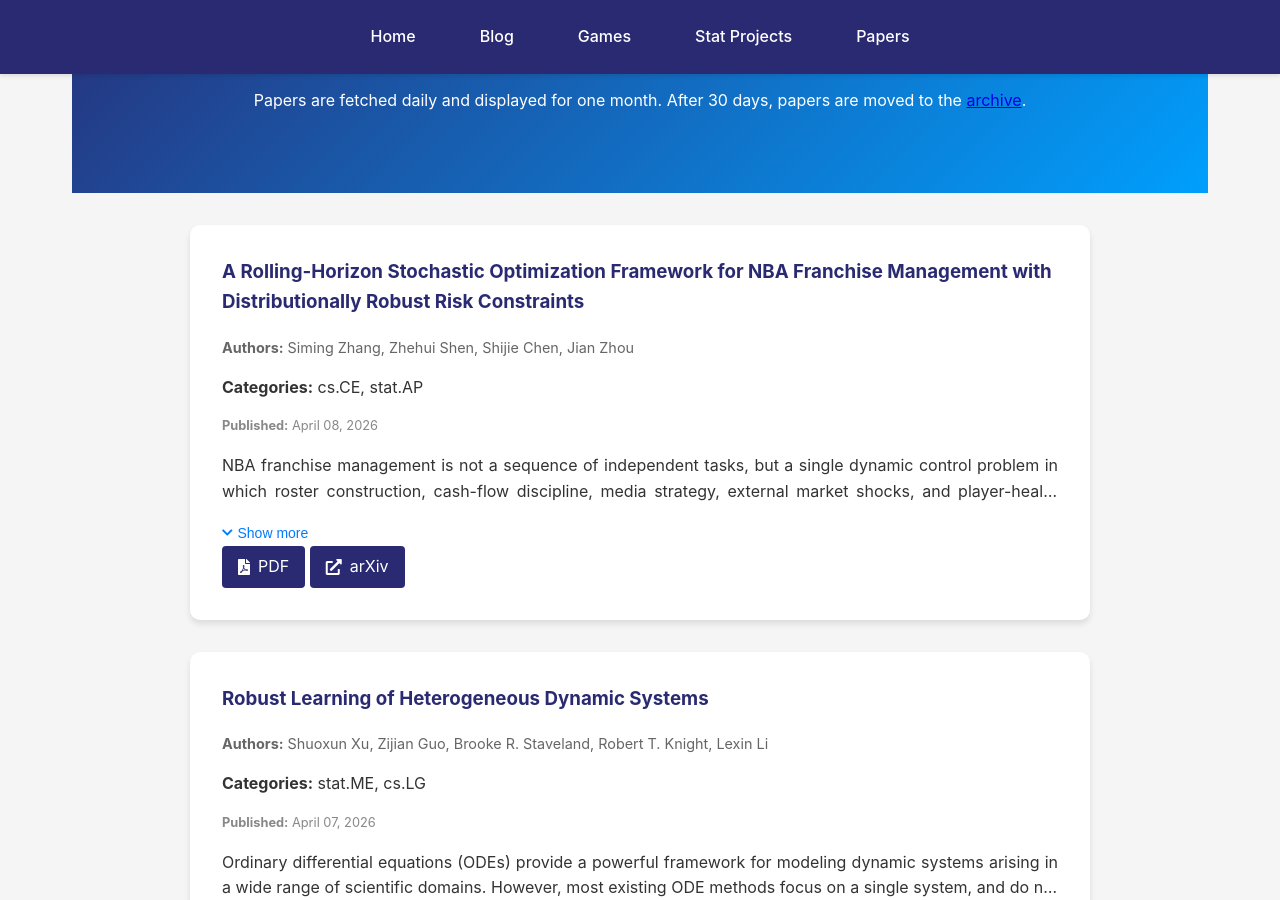
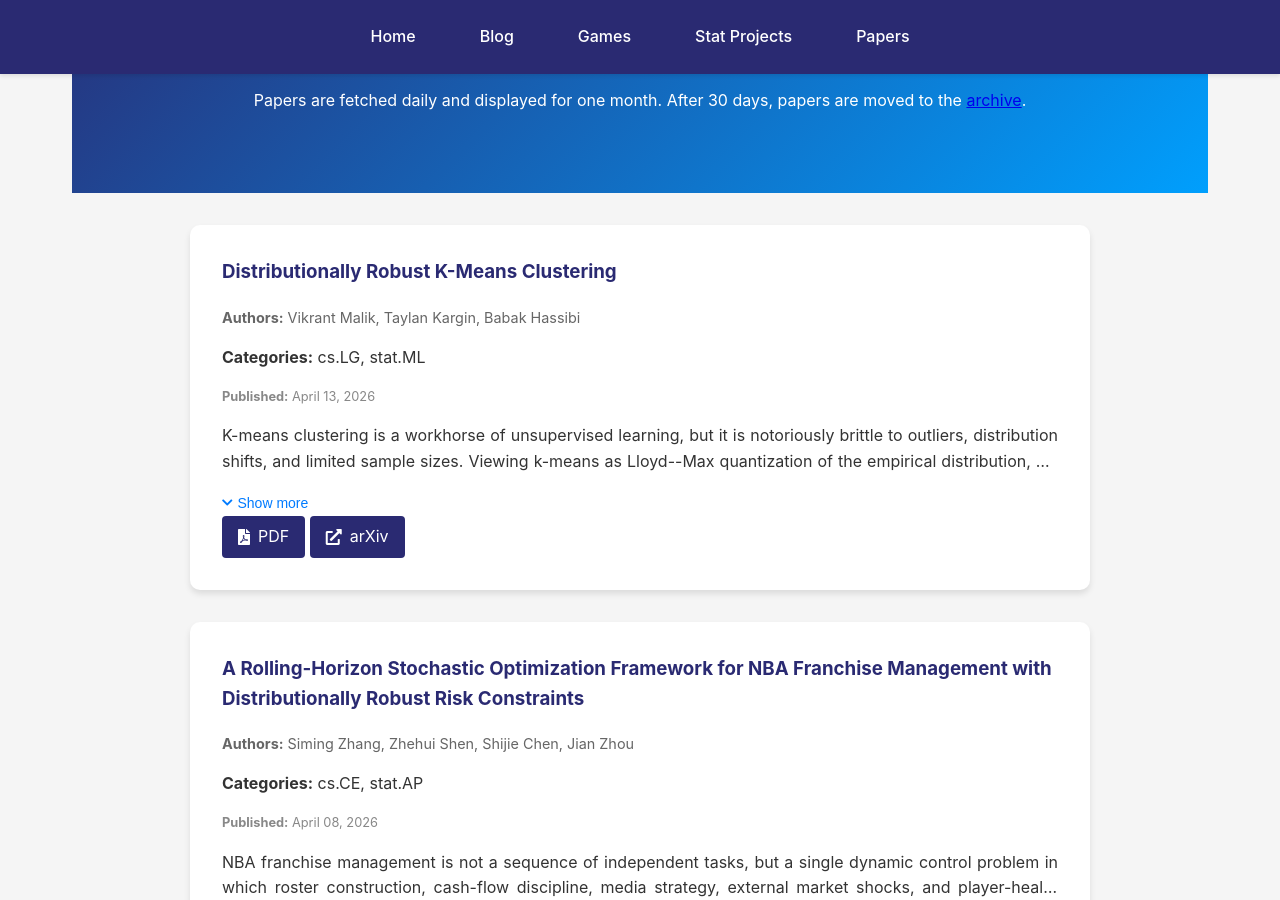
Before and after one commit to kyZhan2002/mypage, a Jekyll site: the page built from papers/index.html, in a window 1280 px wide and 900 px high, scrolled down 304 px. Built offline with Jekyll 4.4.1, drawn with Linux system fonts in a browser that asks for light colours.

Commit message:
Update arXiv papers

```diff
--- a/_data/arxiv_cache.json
+++ b/_data/arxiv_cache.json
@@ -1,6 +1,25 @@
 {
-  "last_fetch_timestamp": 1776047756,
+  "last_fetch_timestamp": 1776133783,
   "papers": [
+    {
+      "arxiv_id": "2604.11118",
+      "title": "Distributionally Robust K-Means Clustering",
+      "authors": [
+        "Vikrant Malik",
+        "Taylan Kargin",
+        "Babak Hassibi"
+      ],
+      "abstract": "K-means clustering is a workhorse of unsupervised learning, but it is notoriously brittle to outliers, distribution shifts, and limited sample sizes. Viewing k-means as Lloyd--Max quantization of the empirical distribution, we develop a distributionally robust variant that protects against such pathologies. We posit that the unknown population distribution lies within a Wasserstein-2 ball around the empirical distribution. In this setting, one seeks cluster centers that minimize the worst-case expected squared distance over this ambiguity set, leading to a minimax formulation. A tractable dual yields a soft-clustering scheme that replaces hard assignments with smoothly weighted ones. We propose an efficient block coordinate descent algorithm with provable monotonic decrease and local linear convergence. Experiments on standard benchmarks and large-scale synthetic data demonstrate substantial gains in outlier detection and robustness to noise.",
+      "published": "April 13, 2026",
+      "published_raw": "2026-04-13T07:32:36Z",
+      "categories": [
+        "cs.LG",
+        "stat.ML"
+      ],
+      "pdf_link": "https://arxiv.org/pdf/2604.11118v1",
+      "arxiv_url": "https://arxiv.org/abs/2604.11118v1",
+      "added_timestamp": 1776133783
+    },
     {
       "arxiv_id": "2604.06548",
       "title": "A Rolling-Horizon Stochastic Optimization Framework for NBA Franchise Management with Distributionally Robust Risk Constraints",
```
